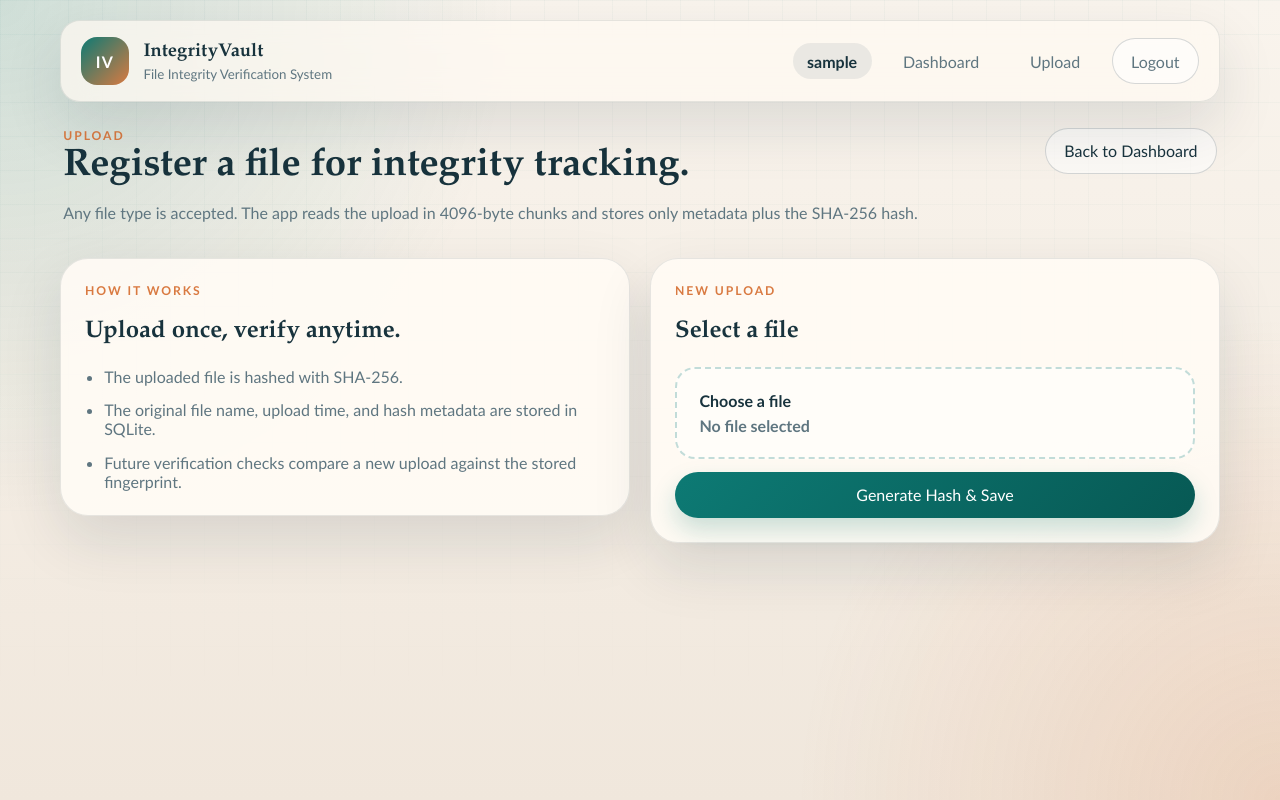
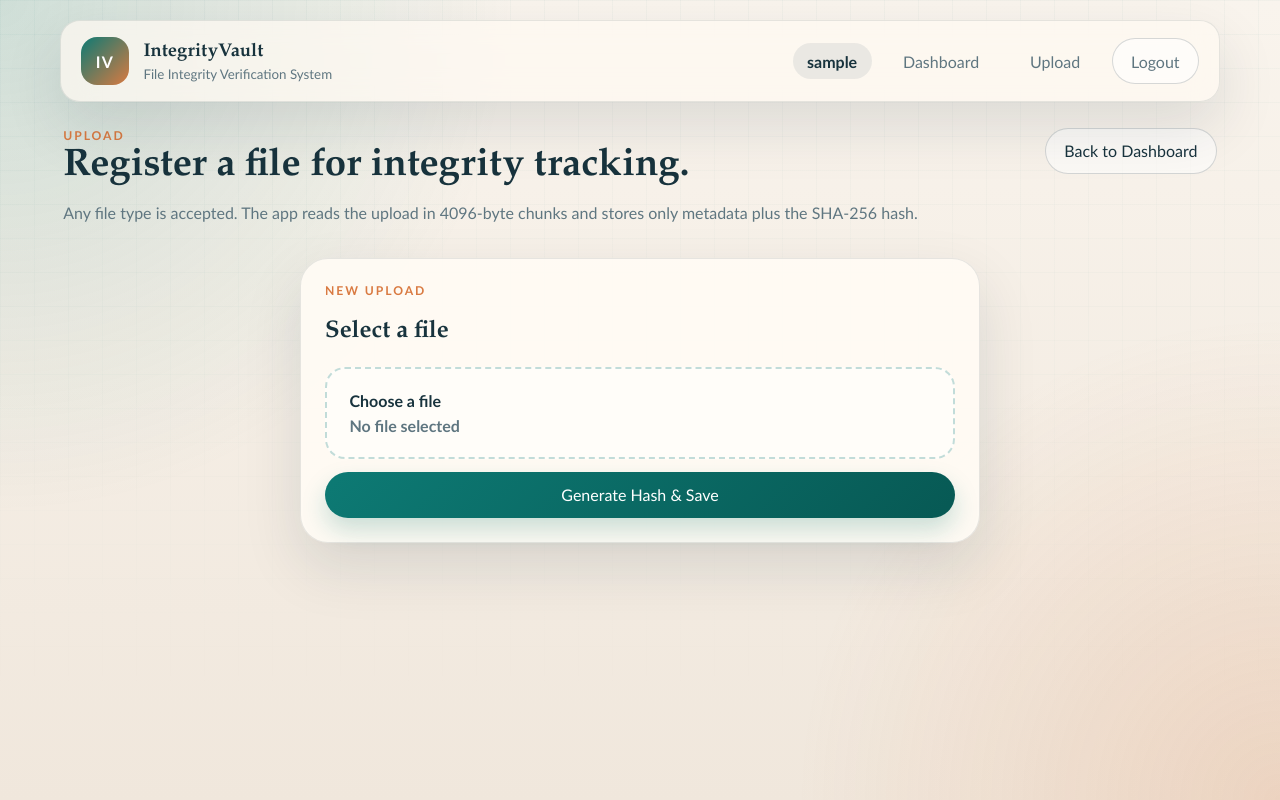
Before and after one commit to sangeethsanthosh-git/file-integrity, a Flask app: page /upload in a window 1280 px wide; the page is wider, and only the part inside the window is pictured. Run offline with Flask 3, Linux system fonts and the light colour scheme; the visitor is signed in with stand-in values (Sample User, id 1); data comes from the database, SQL or seed files in the repository.

Commit message:
Remove upload how-it-works panel

```diff
--- a/static/css/styles.css
+++ b/static/css/styles.css
@@ -420,11 +420,19 @@ h3 {
     font-weight: 700;
 }
 
+
+
 .detail-grid {
     display: grid;
     grid-template-columns: repeat(2, minmax(0, 1fr));
     gap: 1.25rem;
     align-items: start;
+}
+
+.detail-grid > .card:only-child {
+    grid-column: 1 / -1;
+    width: min(100%, 680px);
+    justify-self: center;
 }
 
 .stats-grid {
--- a/templates/upload.html
+++ b/templates/upload.html
@@ -17,16 +17,6 @@
 </section>
 
 <section class="detail-grid">
-    <article class="card info-card">
-        <p class="eyebrow">How It Works</p>
-        <h2>Upload once, verify anytime.</h2>
-        <ul class="simple-list">
-            <li>The uploaded file is hashed with SHA-256.</li>
-            <li>The original file name, upload time, and hash metadata are stored in SQLite.</li>
-            <li>Future verification checks compare a new upload against the stored fingerprint.</li>
-        </ul>
-    </article>
-
     <article class="card">
         <p class="eyebrow">New Upload</p>
         <h2>Select a file</h2>
```
